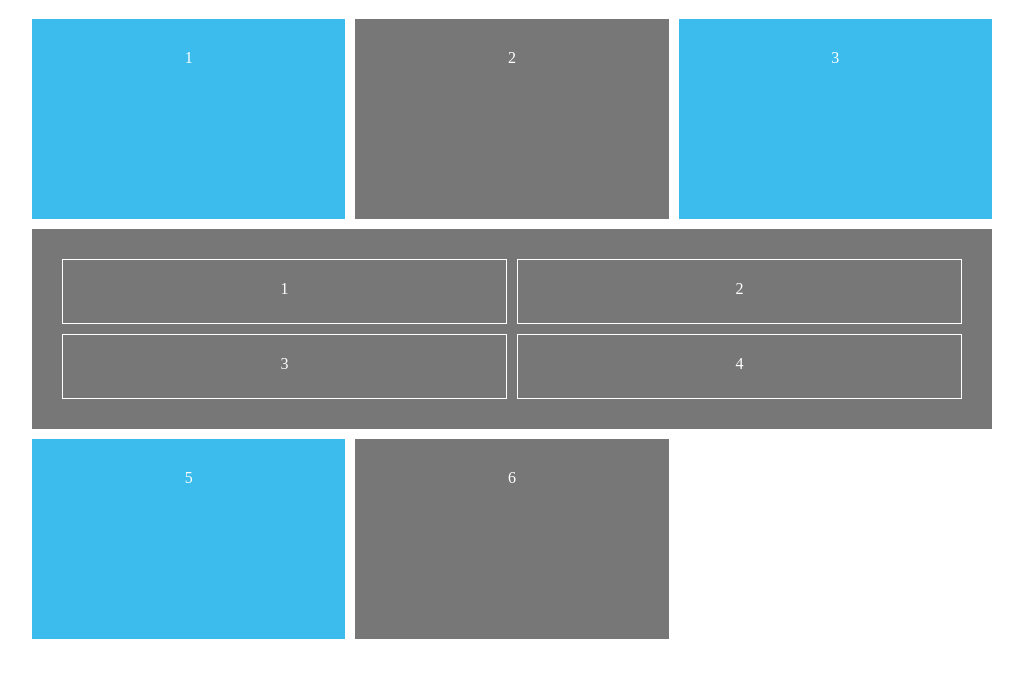
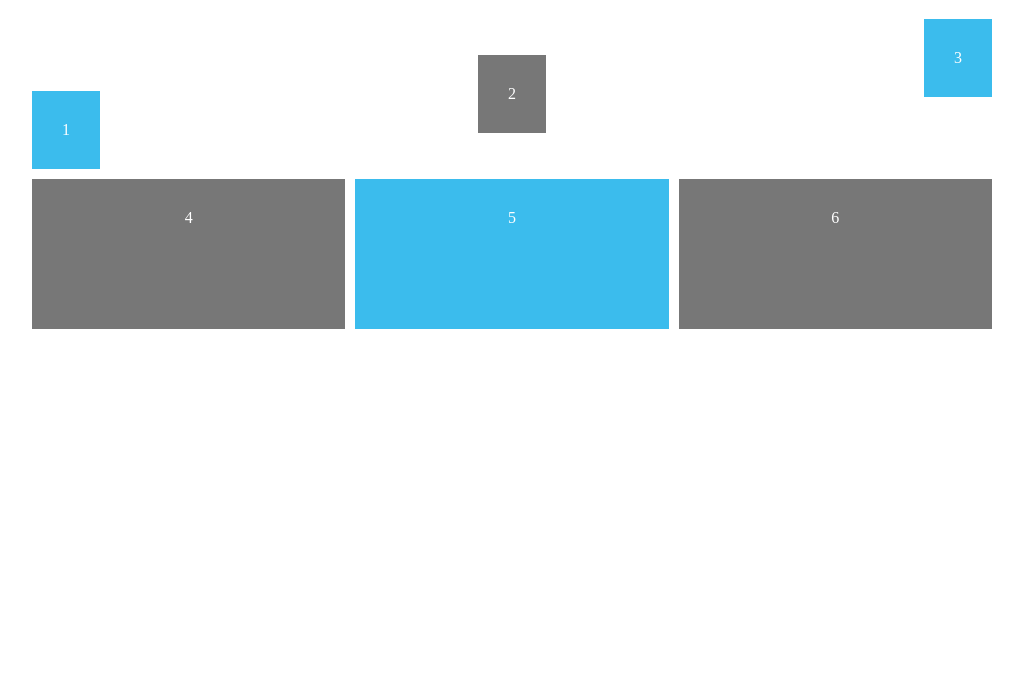
Before and after one commit to elizabetheinstein/CSS-Grid-Tutorial, a website: page index.html in a window 1280 px wide. Shown: the part 61-738 px from the top of the page, without its empty margins (128-1151 px from the left). Drawn offline with Linux system fonts and the light colour scheme.

Commit message:
Justify and align self

```diff
--- a/index.html
+++ b/index.html
@@ -10,15 +10,13 @@
 		}
 		#content{
 			display: grid;
-			/*grid-template-columns: 30% 20% 50%;*/
-			/*grid-template-columns: 1fr 2fr 1fr;*/
 			grid-template-columns: repeat(3, 1fr);
-            grid-template-rows: repeat(3, minmax(200px, auto));
-            /* grid-template-rows: 200px 300px 400px; */
-            /* grid-auto-rows: minmax(200px, auto); */
+            grid-auto-rows: minmax(150px, auto);
             grid-gap: 10px;
 			max-width: 960px;
 			margin: 0 auto;
+            /* align-items: start;
+            justify-items: start; */
 		}
 		#content div{
 			background: #3bbced;
@@ -28,35 +26,30 @@
 			background: #777;
 			padding: 30px;
 		}
-        .nested {
-            display: grid;
-            grid-template-columns: 1fr 1fr;
-            grid-gap: 10px;
-            grid-column: span 3;
+        .one {
+            justify-self: start;
+            align-self: end;
         }
-        .nested p {
-            border: 1px solid #fff;
-            padding: 20px;
-            margin: 0;
+        .two {
+            align-self: center;
+            justify-self: center;
         }
-
+        .three {
+            justify-self: end;
+            align-self: start;
+        }
 	</style>
 </head>
 <body>
     <h1>CSS Grid Experiments</h1>
 	<div id="content">
 
-		<div>1</div>
-		<div>2</div>
-		<div>3</div>
-		<div class="nested">
-            <p>1</p>
-            <p>2</p>
-            <p>3</p>
-            <p>4</p>
-        </div>
-		<div>5</div>
-		<div>6</div>
+		<div class="one">1</div>
+		<div class="two">2</div>
+		<div class="three">3</div>
+		<div class="four">4</div>
+		<div class="five">5</div>
+		<div class="six">6</div>
 
 	</div>
 
```
